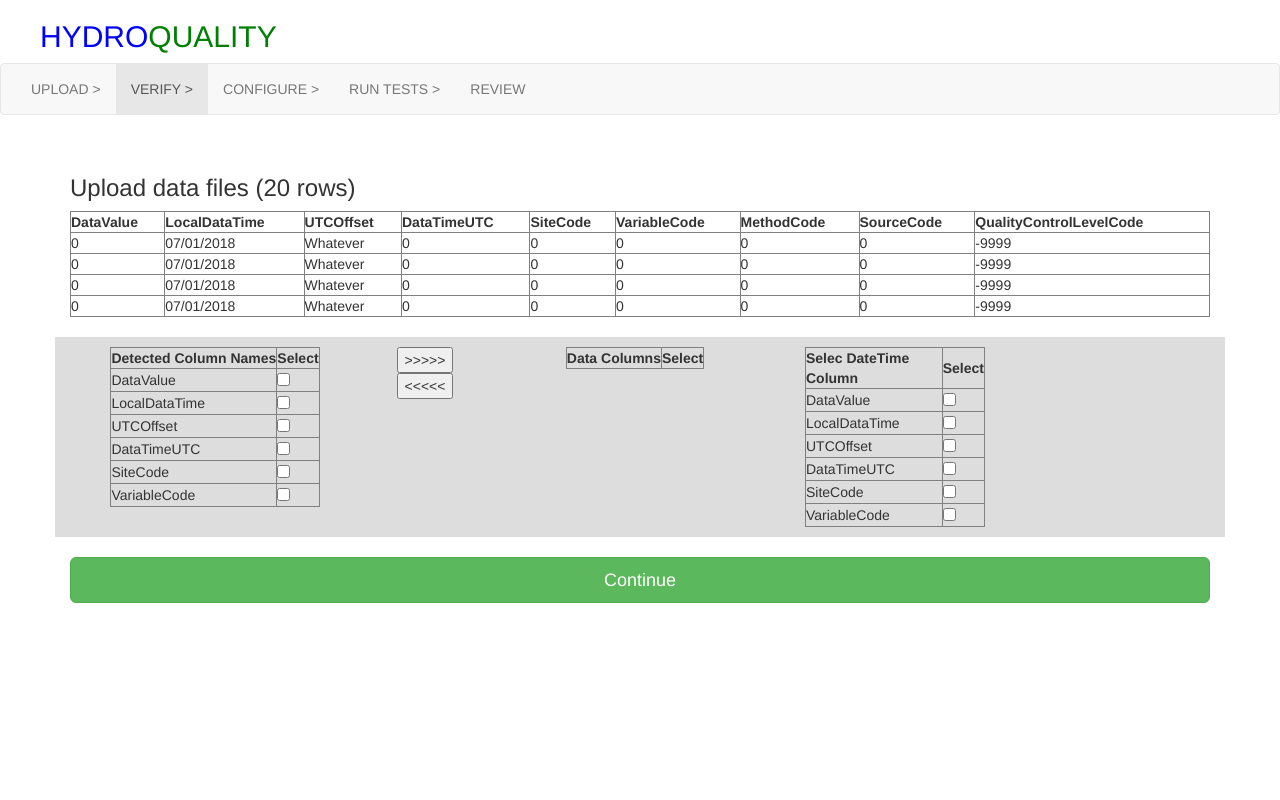
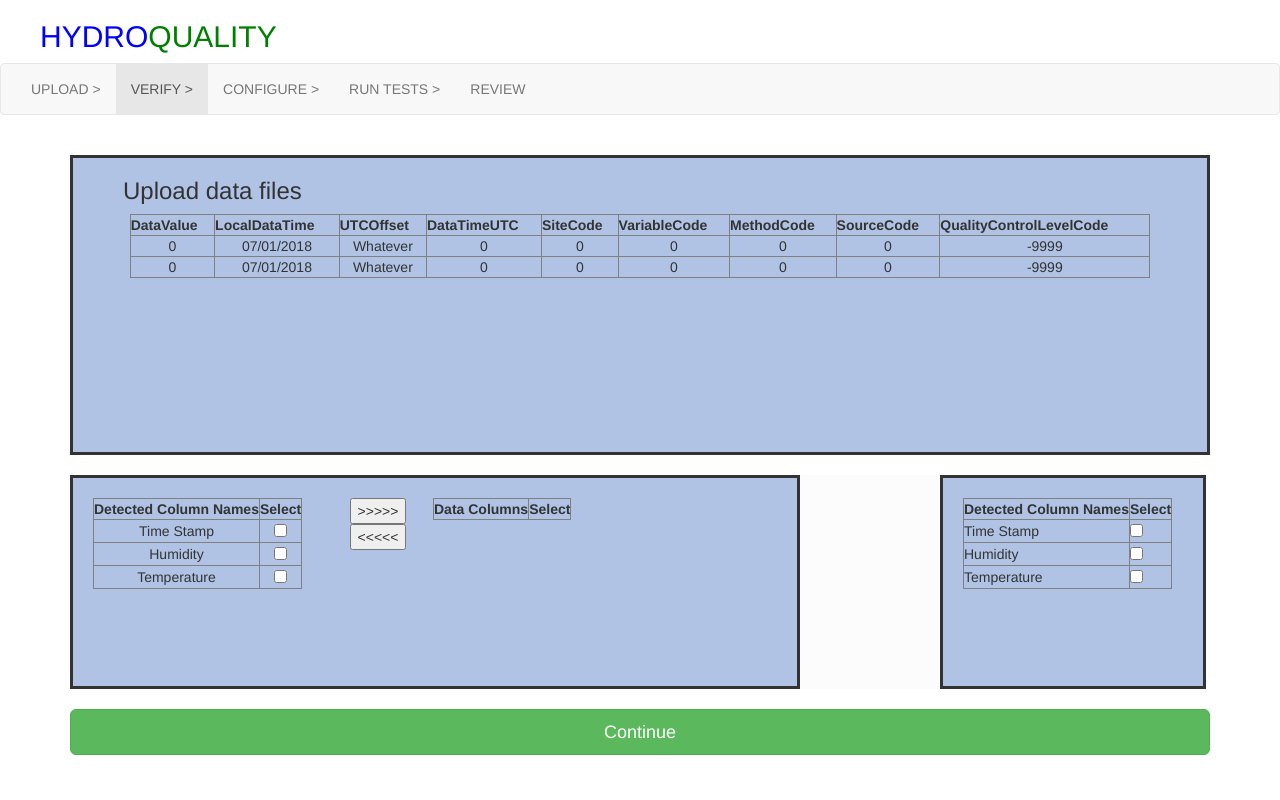
Before and after one commit to IsaiahDaSlaya/CSCI-4710-6710-Team-14, a Flask app: page /verify in a window 1280 px wide. Run offline with Flask 2, Linux system fonts and the light colour scheme; lists and menus that the app fills with data are empty; some libraries are stand-ins or nearby versions.

Commit message:
Update VERIFY.html

```diff
--- a/Assignment 6/templates/VERIFY.html
+++ b/Assignment 6/templates/VERIFY.html
@@ -12,8 +12,9 @@
 {% block content %}
         <div class="container">
             <br>
-        <h3>Upload data files (20 rows)</h3>
-        <table border="1" style="width:100%">
+        <div class="box" style="background-color: #b0c3e5; border-style:solid; height: 300px">
+          <h3 style="padding-left:50px;">Upload data files</h3>
+          <table border="1" style="width:90%; text-align: center; margin: auto">
             <tr>
              <th>DataValue</th>
              <th>LocalDataTime</th>
@@ -24,8 +25,8 @@
              <th>MethodCode</th>
              <th>SourceCode</th>
              <th>QualityControlLevelCode</th>
-         </tr>
-         <tr>
+          </tr>
+          <tr>
            <td>0</td>
            <td>07/01/2018</td>
            <td>Whatever</td>
@@ -35,8 +36,8 @@
            <td>0</td>
            <td>0</td>
            <td>-9999</td>
-         </tr>
-         <tr>
+          </tr>
+          <tr>
            <td>0</td>
            <td>07/01/2018</td>
            <td>Whatever</td>
@@ -46,72 +47,40 @@
            <td>0</td>
            <td>0</td>
            <td>-9999</td>
-         </tr>
-         <tr>
-          <td>0</td>
-           <td>07/01/2018</td>
-           <td>Whatever</td>
-           <td>0</td>
-           <td>0</td>
-           <td>0</td>
-           <td>0</td>
-           <td>0</td>
-           <td>-9999</td>
-         </tr>
-         <tr>
-           <td>0</td>
-           <td>07/01/2018</td>
-           <td>Whatever</td>
-           <td>0</td>
-           <td>0</td>
-           <td>0</td>
-           <td>0</td>
-           <td>0</td>
-           <td>-9999</td>
-           </tr>
+          </tr>
          </table>
+        </div>
 
          <br>
-         <div class="row" align="center" style="background-color:#ddd">
-            <div class="column" style="width: 320px">
+          <div class="column" style="background-color: #b0c3e5; border-style:solid; width: 730px; height: 214px">
+            <div class="box" style="text-align: center; align-items: center ">
+              <div class="column" style="width: 250px">
                 <table id="table1" border="1" >
                     <tr>
                         <th>Detected Column Names</th>
                         <th>Select</th>
                     </tr>
                     <tr>
-                        <td>DataValue</td>
+                        <td>Time Stamp</td>
                         <td><input type="checkbox" name="check-tab1"></td>
                     </tr>
                      <tr>
-                        <td>LocalDataTime</td>
+                        <td>Humidity</td>
                         <td><input type="checkbox" name="check-tab1"></td>
                     </tr>
                     <tr>
-                        <td>UTCOffset</td>
-                        <td><input type="checkbox" name="check-tab1"></td>
-                    </tr>
-                     <tr>
-                        <td>DataTimeUTC</td>
-                        <td><input type="checkbox" name="check-tab1"></td>
-                    </tr>
-                     <tr>
-                        <td>SiteCode</td>
-                        <td><input type="checkbox" name="check-tab1"></td>
-                    </tr>
-                     <tr>
-                        <td>VariableCode</td>
+                        <td>Temperature</td>
                         <td><input type="checkbox" name="check-tab1"></td>
                     </tr>
                 </table>
             </div>
 
-            <div class="column" align="center" style="width: 100px">
+            <div class="column" align="center" style="width: 90px">
                 <button onclick="tab1_To_tab2();">>>>>></button>
                 <button onclick="tab2_To_tab1();"><<<<<</button>
             </div>
 
-            <div class="column" style="width: 320px">
+            <div class="column" style="width: 190px">
                 <table id="table2" border="1">
                     <tr>
                         <th>Data Columns</th>
@@ -119,38 +88,33 @@
                     </tr>
                 </table>
             </div>
+           </div>
+         </div>
 
-            <div class="column" style="width: 200px">
-                <table id="table1" border="1">
+         <div class="column" style="background-color: #fcfcfc; width: 140px; height: 214px">
+         </div>
+
+        <div class="column" style="background-color: #b0c3e5; border-style:solid; height: 214px">
+            <div class="column" style="width: 240px">
+                <table id="table1" border="1" >
                     <tr>
-                        <th>Selec DateTime Column</th>
+                        <th>Detected Column Names</th>
                         <th>Select</th>
                     </tr>
                     <tr>
-                        <td>DataValue</td>
+                        <td>Time Stamp</td>
                         <td><input type="checkbox" name="check-tab1"></td>
                     </tr>
                      <tr>
-                        <td>LocalDataTime</td>
+                        <td>Humidity</td>
                         <td><input type="checkbox" name="check-tab1"></td>
                     </tr>
                     <tr>
-                        <td>UTCOffset</td>
-                        <td><input type="checkbox" name="check-tab1"></td>
-                    </tr>
-                     <tr>
-                        <td>DataTimeUTC</td>
-                        <td><input type="checkbox" name="check-tab1"></td>
-                    </tr>
-                     <tr>
-                        <td>SiteCode</td>
-                        <td><input type="checkbox" name="check-tab1"></td>
-                    </tr>
-                     <tr>
-                        <td>VariableCode</td>
+                        <td>Temperature</td>
                         <td><input type="checkbox" name="check-tab1"></td>
                     </tr>
                 </table>
+              </div>
             </div>
           </div>
         </div>
```
